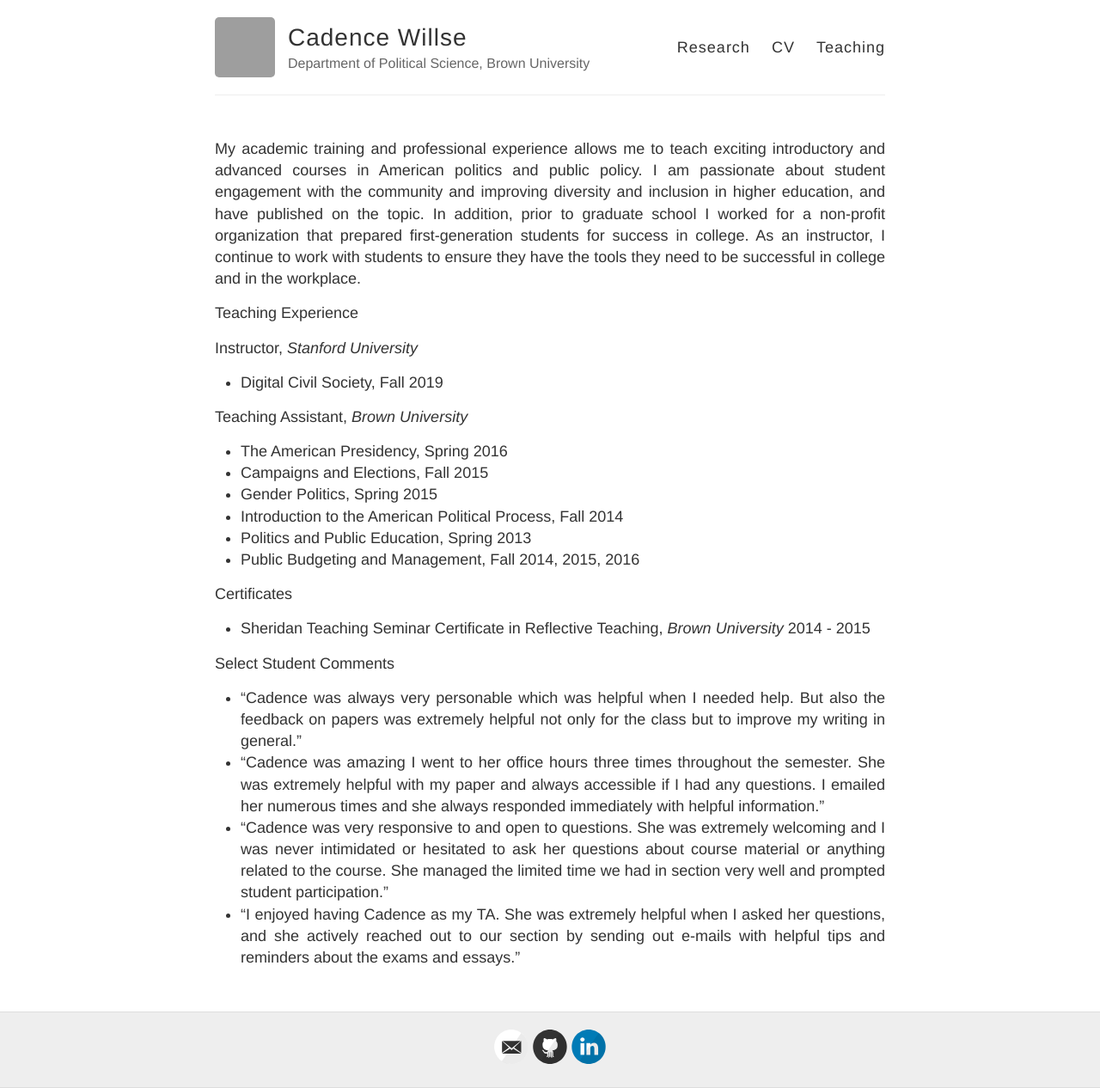
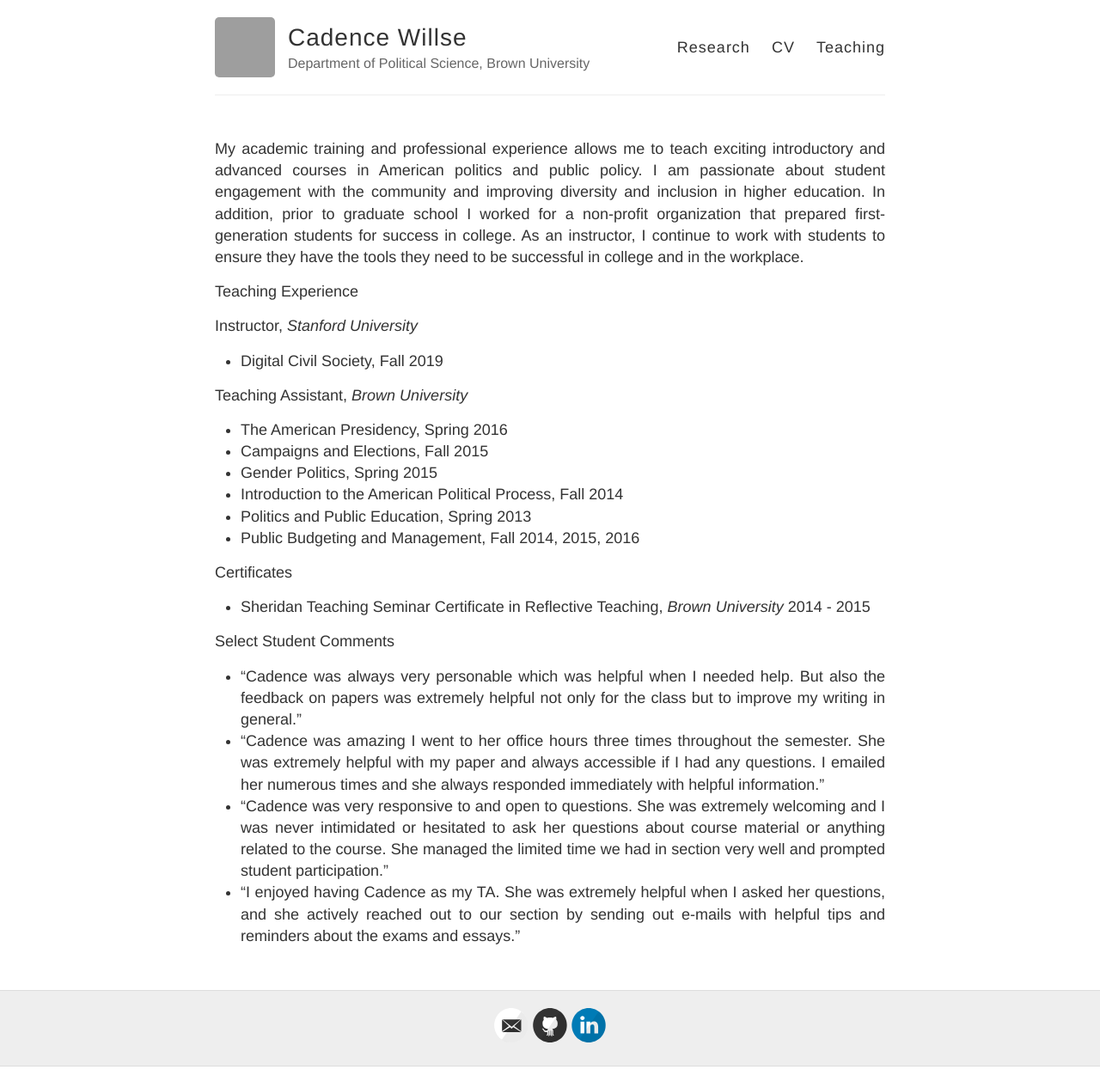
Before and after one commit to cadencewillse/cadencewillse.github.io, a Jekyll site: the page built from teaching.md, in a window 1280 px wide. Shown: the whole page at 86% size. Built offline with Jekyll 4.4.1, drawn with Linux system fonts in a browser that asks for light colours; our own code applies the rules of GitHub Pages for plain Markdown files; after the commit the page ends 1241 px from its top, so only the background shows below that; grey boxes are pictures that could not be loaded.

Commit message:
Update teaching.md

```diff
--- a/teaching.md
+++ b/teaching.md
@@ -1,5 +1,5 @@
 
-My academic training and professional experience allows me to teach exciting introductory and advanced courses in American politics and public policy. I am passionate about student engagement with the community and improving diversity and inclusion in higher education, and have published on the topic. In addition, prior to graduate school I worked for a non-profit organization that prepared first-generation students for success in college. As an instructor, I continue to work with students to ensure they have the tools they need to be successful in college and in the workplace.
+My academic training and professional experience allows me to teach exciting introductory and advanced courses in American politics and public policy. I am passionate about student engagement with the community and improving diversity and inclusion in higher education. In addition, prior to graduate school I worked for a non-profit organization that prepared first-generation students for success in college. As an instructor, I continue to work with students to ensure they have the tools they need to be successful in college and in the workplace.
 
 Teaching Experience
 
```
